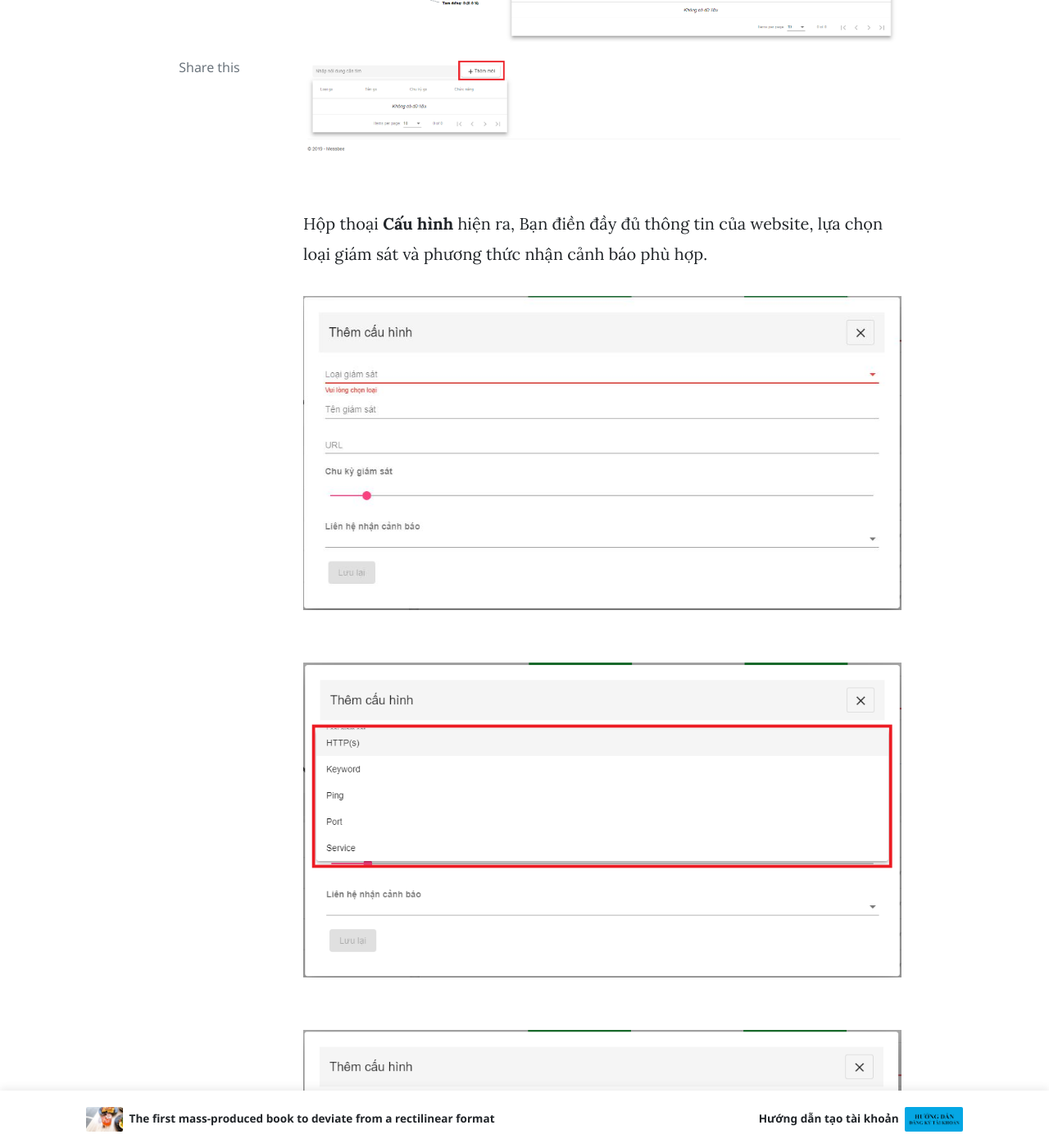
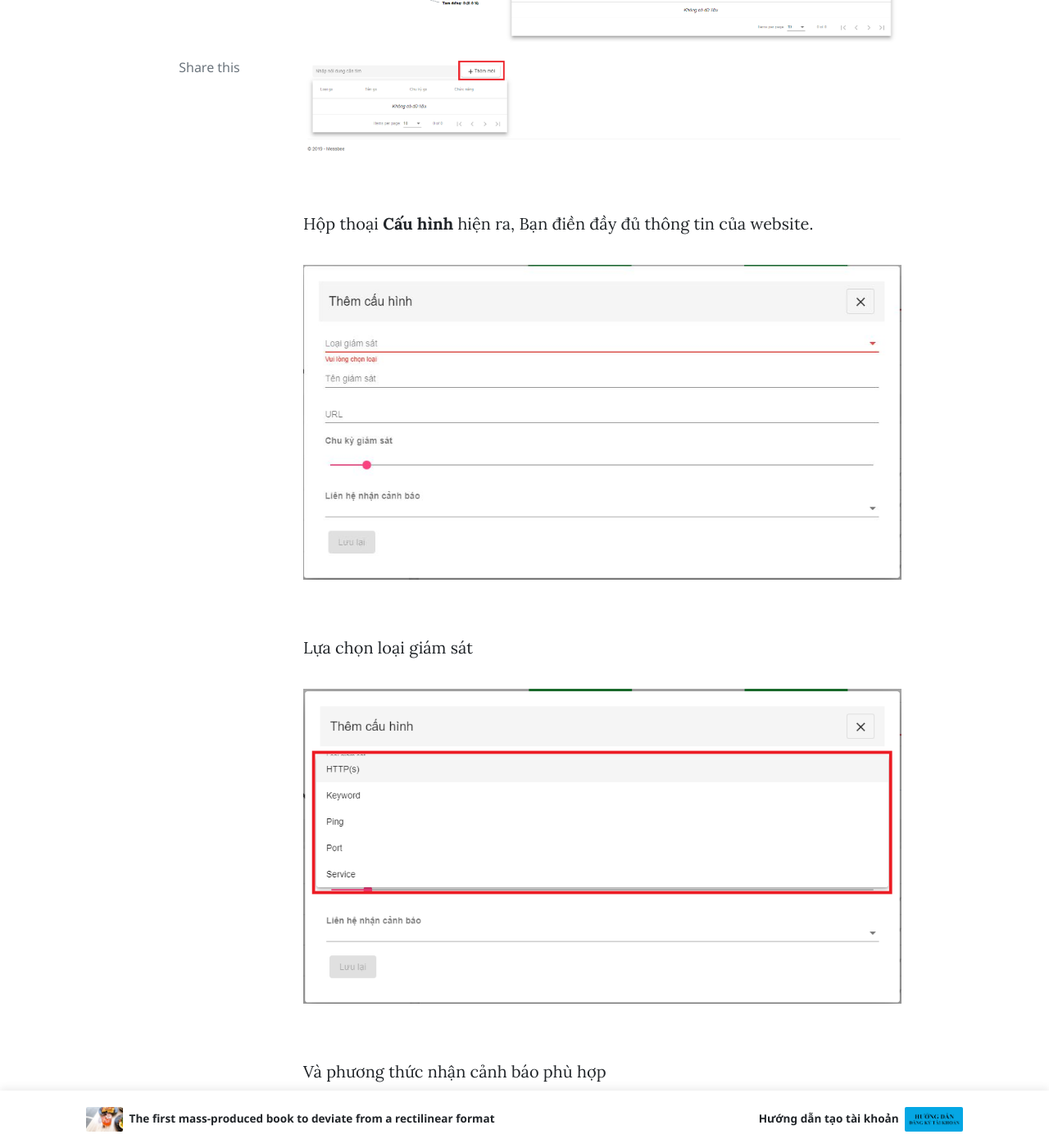
Before and after one commit to MessBeeVN/Blog, a Jekyll site: the page built from _posts/2019-08-29-HD-THIET-LAP-BAN-DAU.md, in a window 1280 px wide and 1400 px high, scrolled down 796 px. Shown: the whole window at 82% size. Built offline with Jekyll 4.4.1, drawn with Linux system fonts in a browser that asks for light colours; nearby versions of some CDN libraries; comment, search, counter and statistics services are not loaded.

```diff
--- a/_posts/2019-08-29-HD-THIET-LAP-BAN-DAU.md
+++ b/_posts/2019-08-29-HD-THIET-LAP-BAN-DAU.md
@@ -13,11 +13,15 @@ Trên giao diện tổng quan, bạn bấm vào Thêm mới để thêm thông t
 
 ![walking]({{ site.baseurl }}/assets/images/thietlap1.png)
 
-Hộp thoại **Cấu hình** hiện ra, Bạn điền đầy đủ thông tin của website, lựa chọn loại giám sát và phương thức nhận cảnh báo phù hợp.
+Hộp thoại **Cấu hình** hiện ra, Bạn điền đầy đủ thông tin của website.
 
 ![walking]({{ site.baseurl }}/assets/images/thietlap2.JPG)
 
+Lựa chọn loại giám sát
+
 ![walking]({{ site.baseurl }}/assets/images/thietlap3.png)
+
+Và phương thức nhận cảnh báo phù hợp
 
 ![walking]({{ site.baseurl }}/assets/images/thietlap4.png)
 
```
